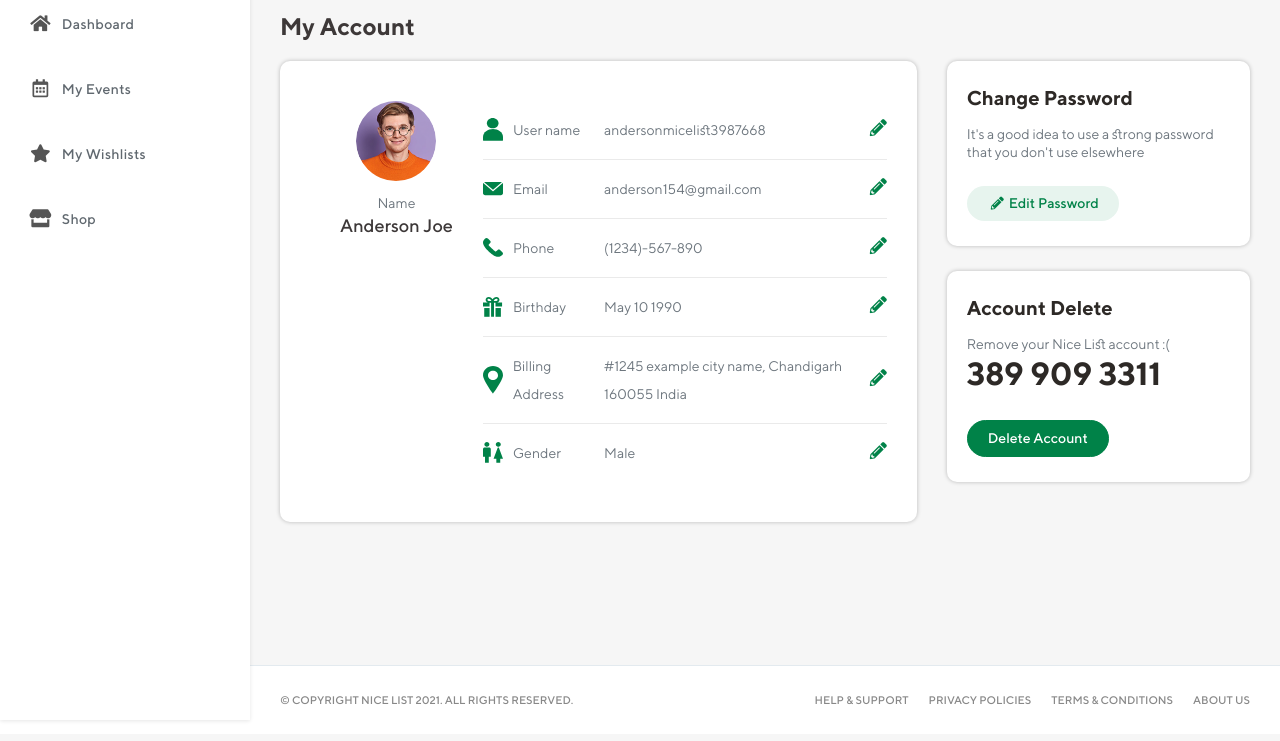
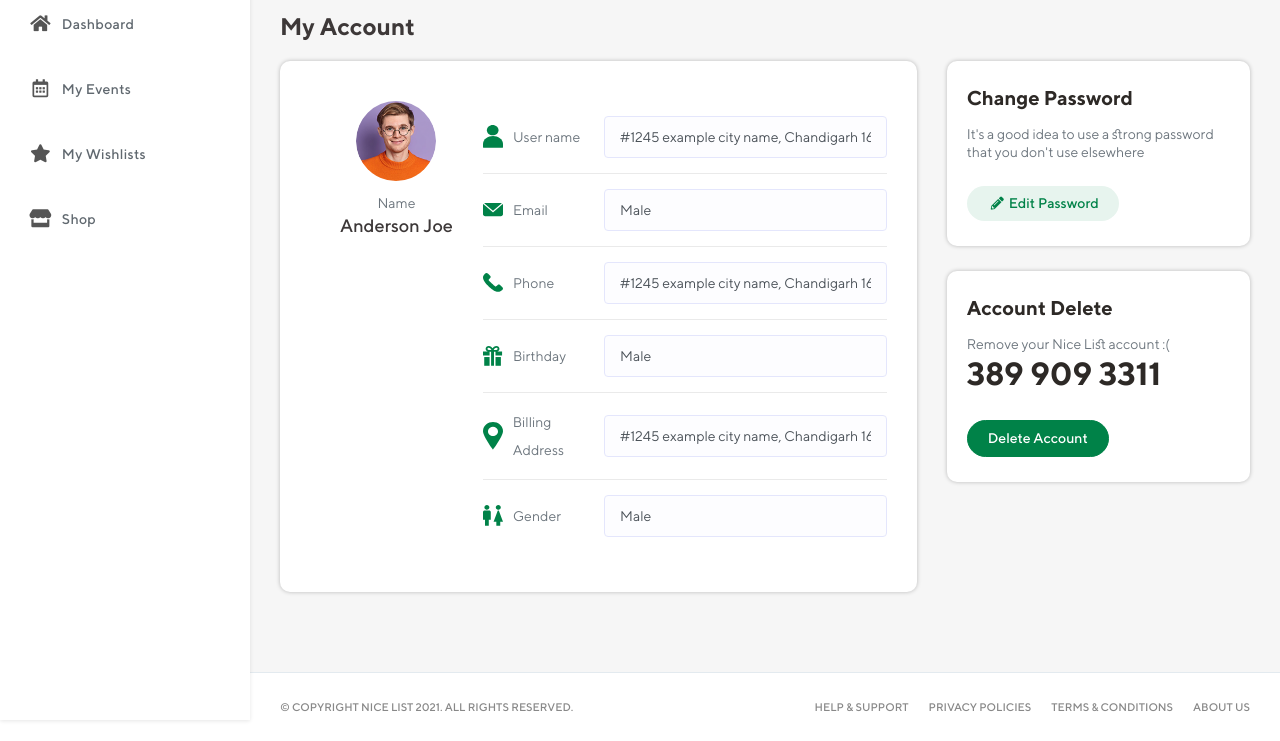
Before and after one commit to rakibthpi/juwel-d, a plain HTML site: page account-edit.html in a window 1280 px wide. Shown: the part 80-821 px from the top of the page. Drawn offline with Linux system fonts and the light colour scheme; files whose address does not match are found by name.

Commit message:
account edit
this is a account edit page start .... and 90% completed

```diff
--- a/account-edit.html
+++ b/account-edit.html
@@ -174,8 +174,7 @@
                           </div>
                           <div class="deshboard_main_text_account_single_profile_edit_area_right">
                             <div class="deshboard_main_text_account_single_profile_edit_area_right_flex">
-                              <p>andersonmicelist3987668</p>
-                              <a href="#"><i class="fas fa-pencil-alt"></i></a>
+                              <input type="text" name="user-edit" value="#1245 example city name, Chandigarh 160055 India" class="form-control">
                             </div>
                           </div>
                         </div>
@@ -190,8 +189,7 @@
                           </div>
                           <div class="deshboard_main_text_account_single_profile_edit_area_right">
                             <div class="deshboard_main_text_account_single_profile_edit_area_right_flex">
-                              <p>anderson154@gmail.com</p>
-                              <a href="#"><i class="fas fa-pencil-alt"></i></a>
+                              <input type="text" name="email-edit" value="Male" class="form-control">
                             </div>
                           </div>
                         </div>
@@ -206,8 +204,7 @@
                           </div>
                           <div class="deshboard_main_text_account_single_profile_edit_area_right">
                             <div class="deshboard_main_text_account_single_profile_edit_area_right_flex">
-                              <p>(1234)-567-890</p>
-                              <a href="#"><i class="fas fa-pencil-alt"></i></a>
+                              <input type="text" name="email-edit" value="#1245 example city name, Chandigarh 160055 India" class="form-control">
                             </div>
                           </div>
                         </div>
@@ -222,8 +219,7 @@
                           </div>
                           <div class="deshboard_main_text_account_single_profile_edit_area_right">
                             <div class="deshboard_main_text_account_single_profile_edit_area_right_flex">
-                              <p>May 10 1990</p>
-                              <a href="#"><i class="fas fa-pencil-alt"></i></a>
+                              <input type="text" name="email-edit" value="Male" class="form-control">
                             </div>
                           </div>
                         </div>
@@ -238,8 +234,7 @@
                           </div>
                           <div class="deshboard_main_text_account_single_profile_edit_area_right">
                             <div class="deshboard_main_text_account_single_profile_edit_area_right_flex">
-                              <p>#1245 example city name, Chandigarh 160055 India</p>
-                              <a href="#"><i class="fas fa-pencil-alt"></i></a>
+                              <input type="text" name="email-edit" value="#1245 example city name, Chandigarh 160055 India" class="form-control">
                             </div>
                           </div>
                         </div>
@@ -254,8 +249,7 @@
                           </div>
                           <div class="deshboard_main_text_account_single_profile_edit_area_right">
                             <div class="deshboard_main_text_account_single_profile_edit_area_right_flex">
-                              <p>Male</p>
-                              <a href="#"><i class="fas fa-pencil-alt"></i></a>
+                              <input type="text" name="email-edit" value="Male" class="form-control">
                             </div>
                           </div>
                         </div>
```
